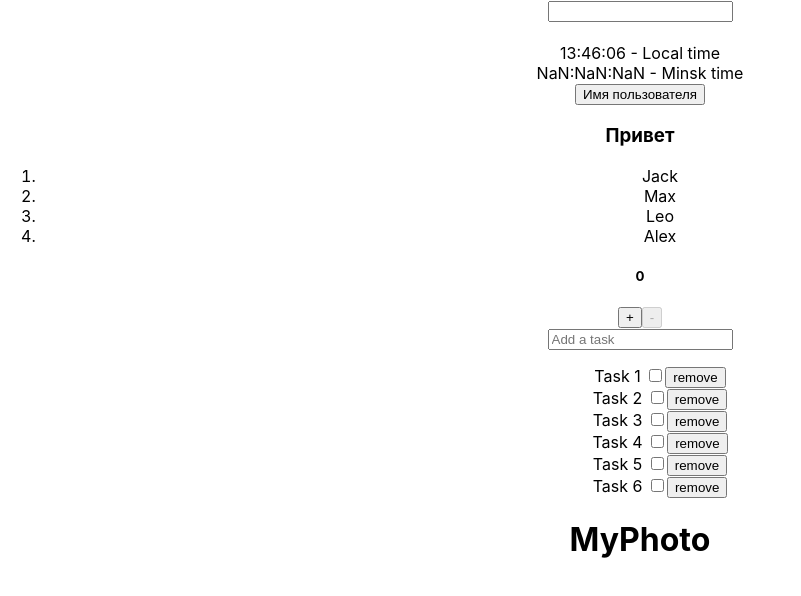
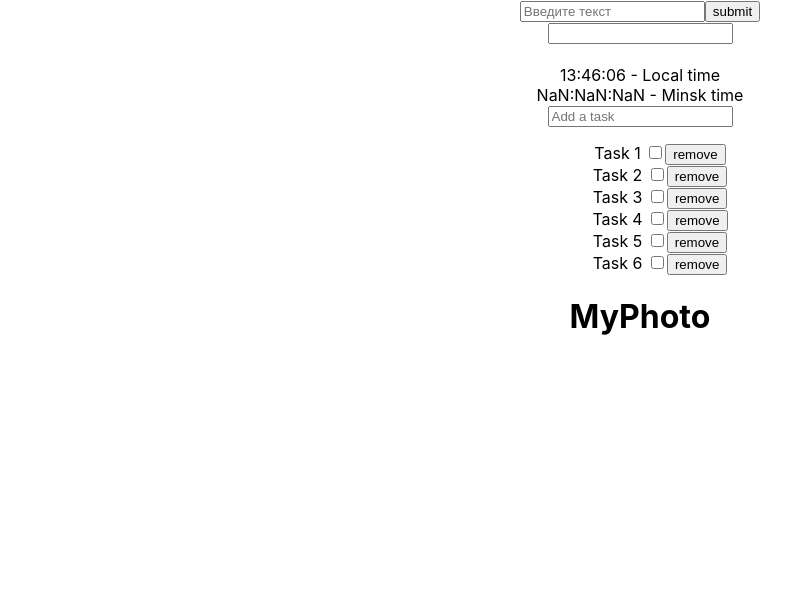
Before and after one commit to AliakseiKrasko/unit_testy, a React (Create React App) app: page / in a window 1280 px wide. Shown: the top 596 px of the page, without its empty margins (0-801 px from the left). Built offline with nearby package versions, Linux system fonts and the light colour scheme.

Commit message:
added component Ref

```diff
--- a/src/App.tsx
+++ b/src/App.tsx
@@ -8,6 +8,7 @@ import {Address} from './components/Address';
 import {TextComponent} from './components/TextComponent';
 import {Clock} from './components/Clock';
 import {Text} from './components/Text';
+import {Ref} from './components/Ref';
 
 type TaskType = {
     id: string;
@@ -60,12 +61,13 @@ function App() {
 
         return (
             <div className="App">
+                <Ref />
                 <Text/>
                 <Clock />
-                <TextComponent />
+                {/*<TextComponent />*/}
                 {/*<Address name={"Alex"} address={''}/>*/}
-                <Array />
-                <Counter />
+                {/*<Array />*/}
+                {/*<Counter />*/}
                 <input type={'text'}
                        onChange={addTaskHundler}
                        value={newTask}
--- /dev/null
+++ b/src/components/Ref.tsx
@@ -0,0 +1,21 @@
+import * as React from 'react';
+import {useRef, useState} from 'react';
+
+type Props = {};
+export const Ref = (props: Props) => {
+    const [text, setText] = useState('');
+    const inputRef = useRef<HTMLInputElement>(null);
+    const onChangeHundler = (e: React.ChangeEvent<HTMLInputElement>) => {
+        setText(e.currentTarget.value);
+    }
+    const onclickHundler = (e: React.MouseEvent<HTMLButtonElement>) => {
+        console.log(text, inputRef.current);
+        e.preventDefault();
+    }
+    return (
+        <div>
+            <input ref={inputRef} onChange={onChangeHundler} type="text" placeholder={'Введите текст'}/>
+            <button onClick={onclickHundler}>submit</button>
+        </div>
+    );
+};
```
